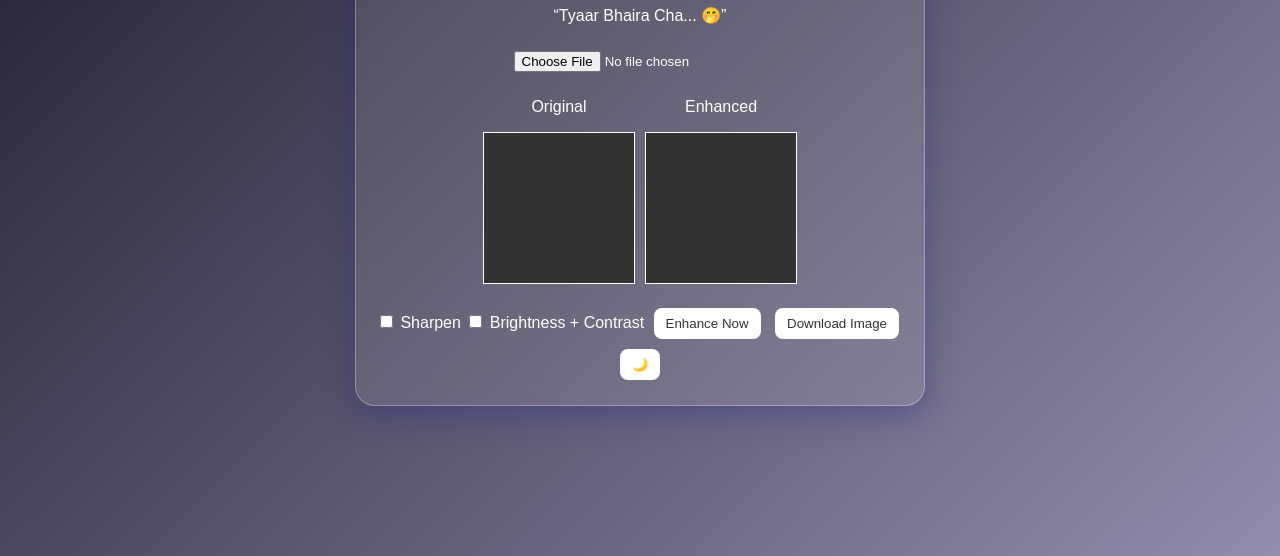
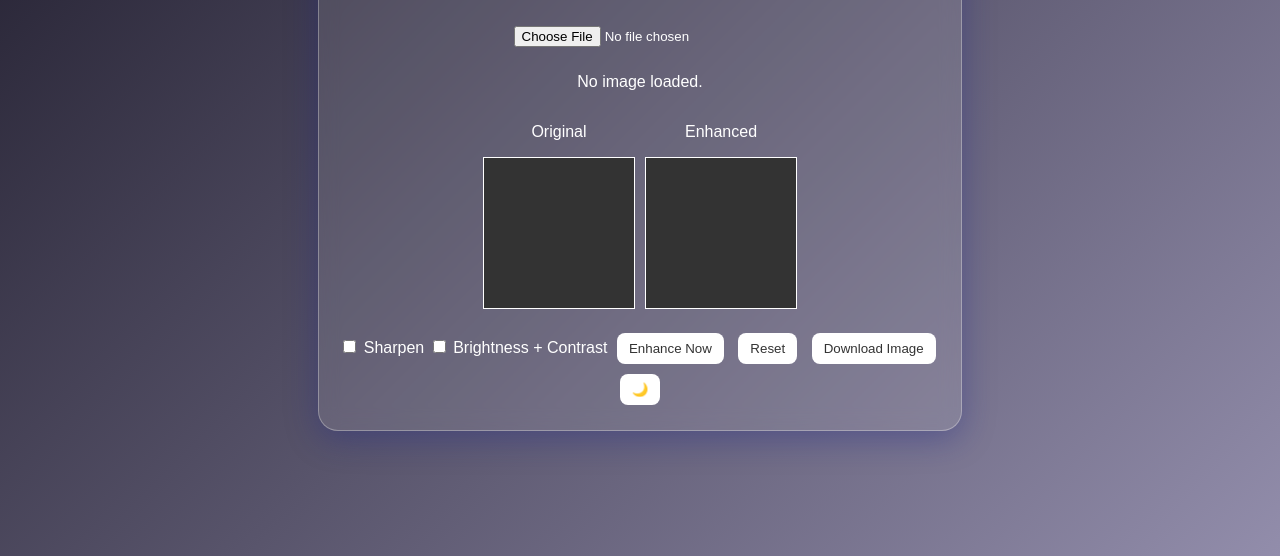
Before and after one commit to Sandipeyy/PhotoBoost, a plain HTML site: page index.html in a window 1280 px wide. Shown: the part 244-800 px from the top of the page. Drawn offline with nearby package versions, Linux system fonts and the light colour scheme.

Commit message:
Update index.html

```diff
--- a/index.html
+++ b/index.html
@@ -9,8 +9,9 @@
 <body>
   <div class="container glass">
     <h1>PhotoBoost</h1>
-    <p class="tagline">“Tyaar Bhaira Cha... 🤭”</p>
+    <p class="tagline">Your Simple Photo Enhancer</p>
     <input type="file" id="upload" accept="image/*">
+    <p id="info">No image loaded.</p>
     <div class="images">
       <div>
         <p>Original</p>
@@ -25,11 +26,13 @@
       <label><input type="checkbox" id="sharpen"> Sharpen</label>
       <label><input type="checkbox" id="brightness"> Brightness + Contrast</label>
       <button id="enhance">Enhance Now</button>
+      <button id="reset">Reset</button>
       <button id="download">Download Image</button>
     </div>
     <button id="modeToggle">🌙</button>
   </div>
 
+  <script src="https://cdnjs.cloudflare.com/ajax/libs/gsap/3.12.2/gsap.min.js"></script>
   <script src="app.js"></script>
 </body>
 </html>
```
